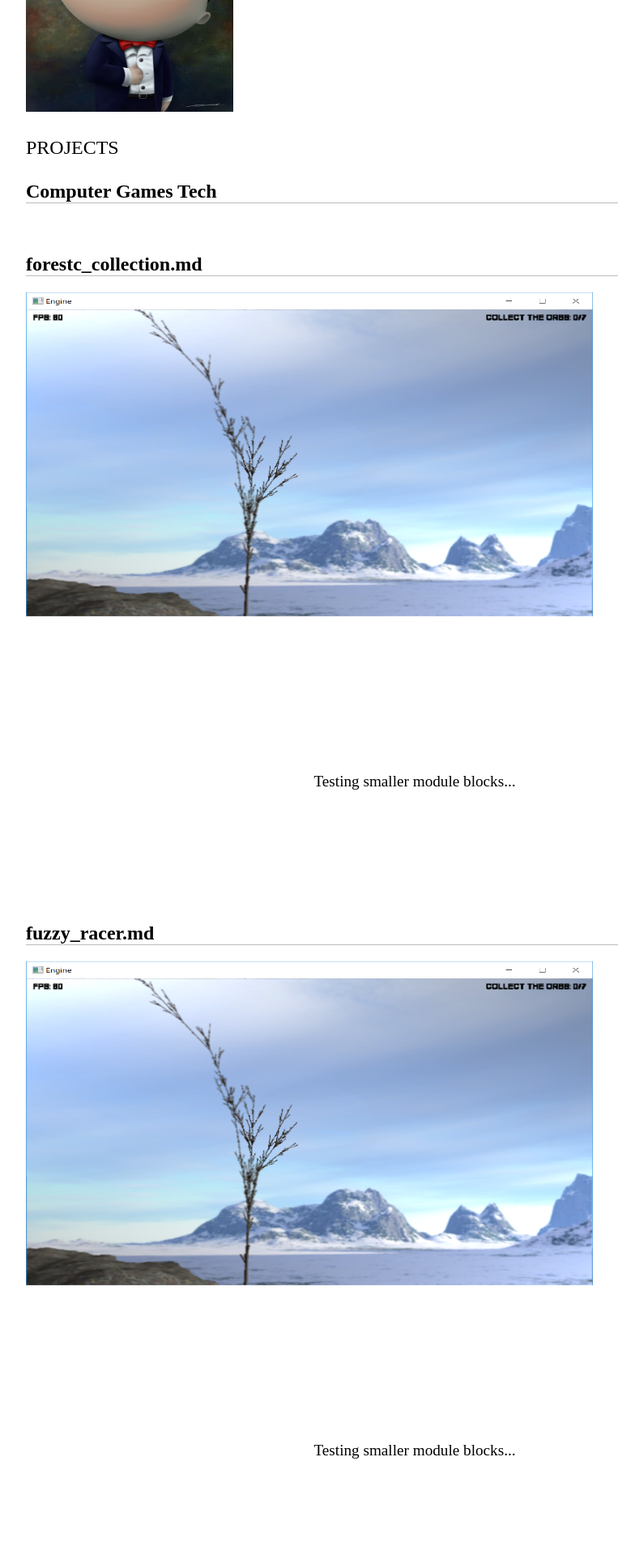
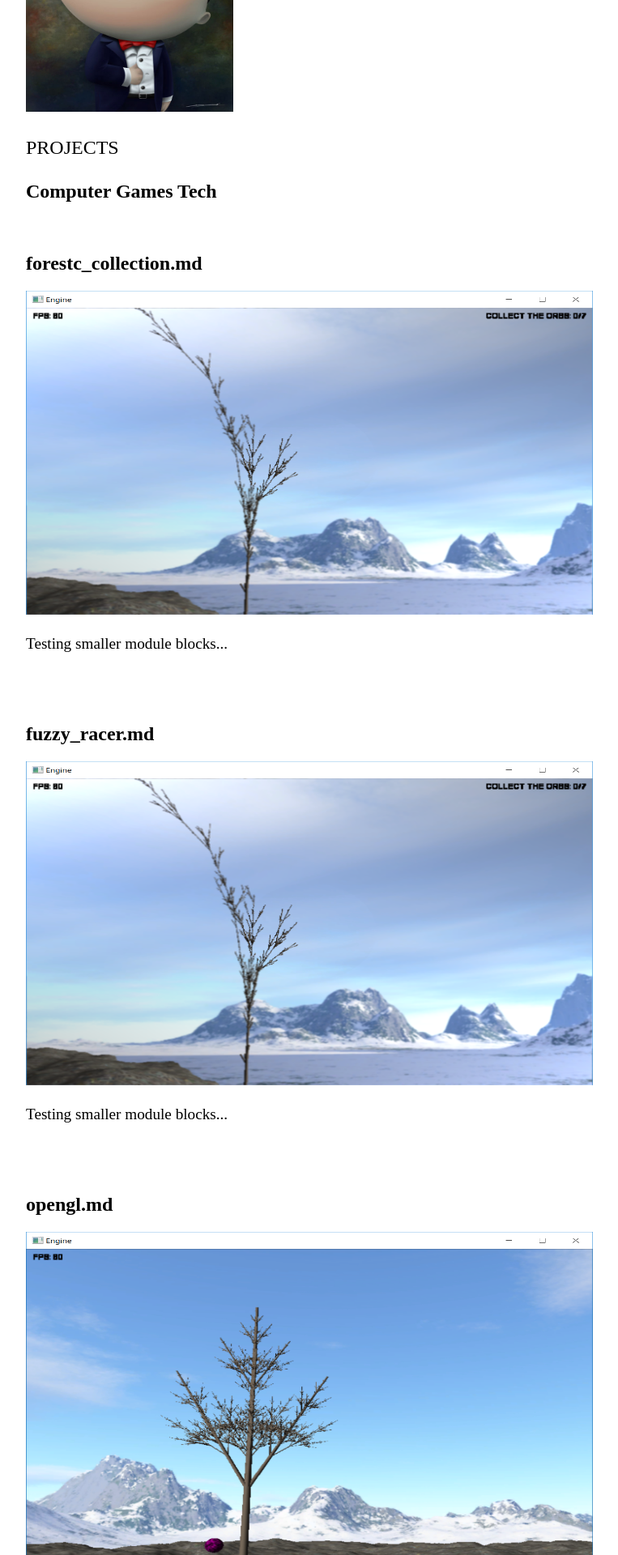
Before and after one commit to ScottSpiers/ScottSpiers.github.io, a Jekyll site: the page built from index.html, in a window 1280 px wide. Shown: the part 356-2276 px from the top of the page at 81% size, without its empty margins (160-923 px from the left). Built offline with Jekyll 4.4.1, drawn with Linux system fonts in a browser that asks for light colours.

Commit message:
Modifying css to make it easier for multiple projects sid eby side

```diff
--- a/css/main.css
+++ b/css/main.css
@@ -47,10 +47,10 @@
     font-family: 'Helvetica', 'Arial', 'Sans-Serif';
 }
 
-h2
+/* h2
 {
     border-bottom: 1px solid #bbb;
-}
+} */
 
 p
 {
@@ -81,21 +81,14 @@
     position: relative;
 }
 
-.text-container
+/* .text-container
 {
-  position: absolute;
-  left: 2.5%;
-  width: 100%;
-  height: 400px;
-  display: table;
-}
+
+} */
 
 .text-container p
 {
-    display: table-cell;
     font-size: 1.2em;
-    vertical-align: middle;
-    text-align: center;
 }
 
 .fadeSlides .faseSlides2
@@ -107,7 +100,7 @@
 {
     clear: both;
     padding-top: 2.5%;
-    padding-bottom: 37%;
+    padding-bottom: 2.5%;
 }
 
 .module:hover
```
